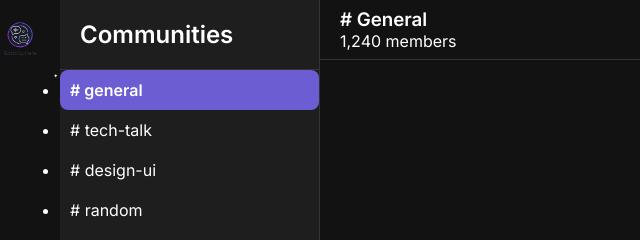
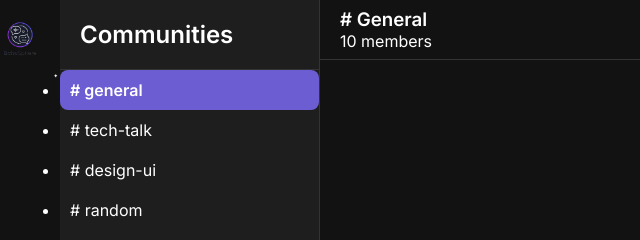
Before and after one commit to divyam-r25/EchoSphere, a plain HTML site: page index.html in a window 1280 px wide. Shown: the top 240 px of the page, 20-660 px from the left. Drawn offline with Linux system fonts and the light colour scheme.

Commit message:
Update index.html

```diff
--- a/index.html
+++ b/index.html
@@ -4,7 +4,7 @@
 <head>
     <meta charset="UTF-8">
     <meta name="viewport" content="width=device-width, initial-scale=1.0">
-    <title>Streamline | Community Feed</title>
+    <title>EchoSphere | Community Feed</title>
     <link rel="stylesheet" href="style.css">
     <link href="https://fonts.googleapis.com/css2?family=Inter:wght@400;500;600&display=swap" rel="stylesheet">
 </head>
@@ -32,7 +32,7 @@
             <header class="chat-header">
                 <div class="header-info">
                     <h3># General</h3>
-                    <span class="member-count">1,240 members</span>
+                    <span class="member-count">10 members</span>
                 </div>
             </header>
 
```
